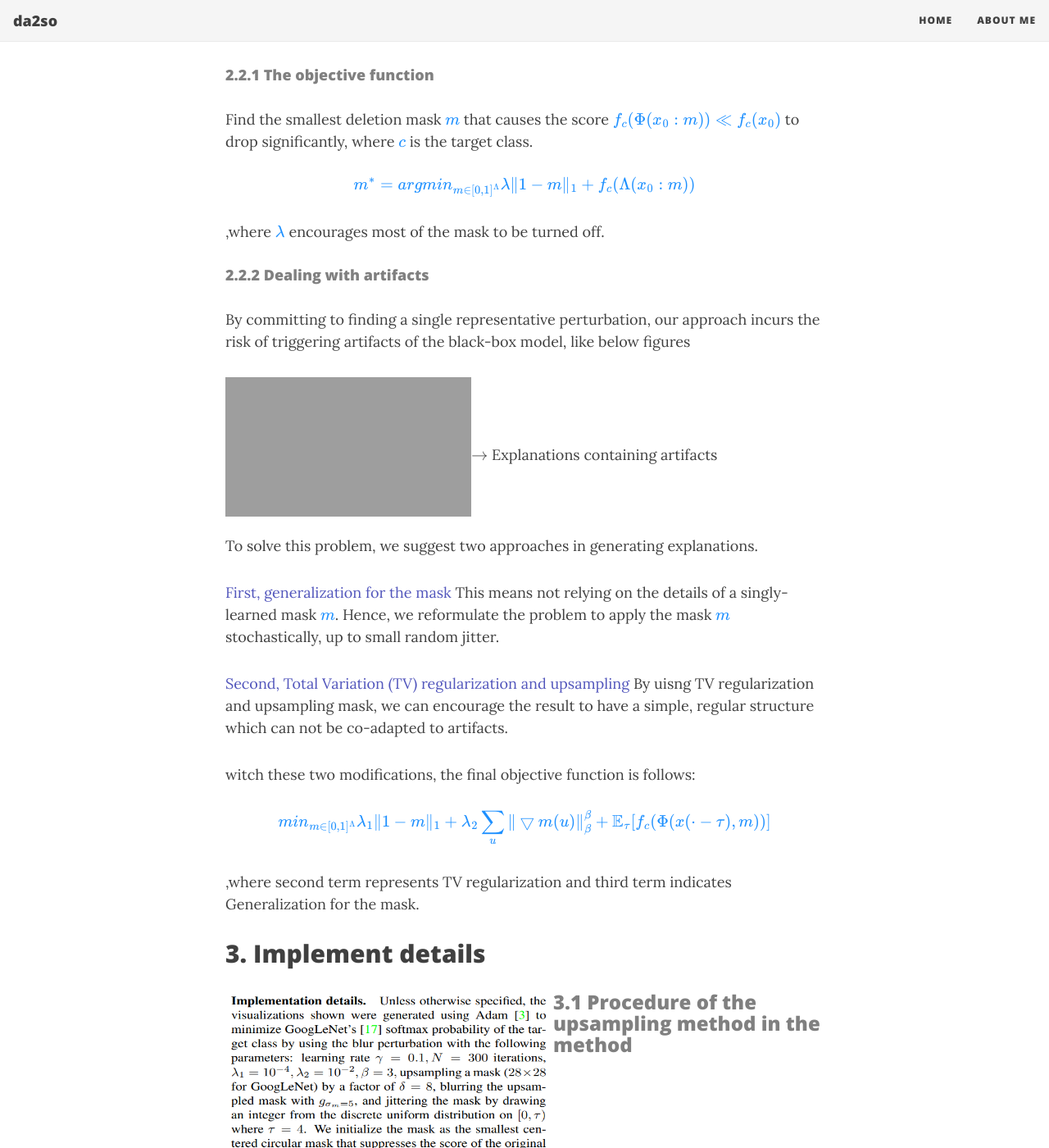
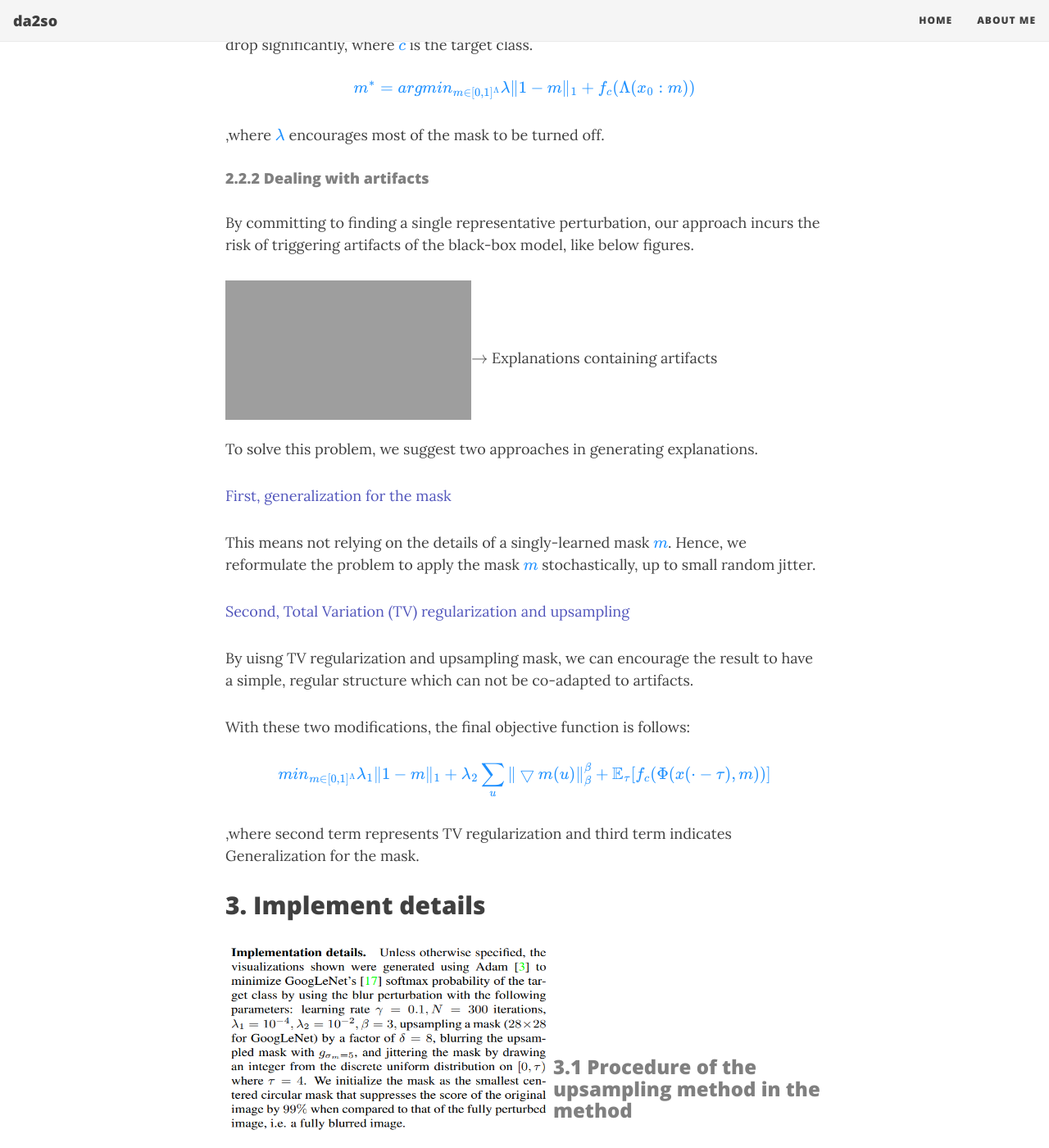
Before and after one commit to da2so/da2so.github.io, a Jekyll site: the page built from _posts/2020-08-11-Meaningful_Perturbation.md, in a window 1280 px wide and 1400 px high, scrolled down 2511 px. Shown: the whole window at 82% size. Built offline with Jekyll 4.4.1, drawn with Linux system fonts in a browser that asks for light colours; nearby versions of some CDN libraries; formulas are drawn with MathJax 3.

Commit message:
Update 2020-08-11-Meaningful_Perturbation.md

```diff
--- a/_posts/2020-08-11-Meaningful_Perturbation.md
+++ b/_posts/2020-08-11-Meaningful_Perturbation.md
@@ -16,7 +16,7 @@
 
 To gratify this curiosity, we aim to find <span style="background-color: #A4FF21">the important regions of an input image</span> to classify it as "dog" class.
 
-\text{<span style="color: red">\\[\downarrow \text{The idea}\\] </span>
+<span style="color: red">\\[\downarrow \text{The idea}\\] </span>
 
 If we find and remove <span style="background-color: #A4FF21">the regions</span>, the probability of the prediction significantly gets lower.
 
@@ -31,6 +31,8 @@
 
 
 ## 2. How to find the important regions to be classified as a target class?
+
+
 ### <span style="color:gray">2.1 Problem definition </span>
 
 * Input image: <span style="color:DodgerBlue">$x_0$</span>
@@ -38,7 +40,7 @@
 * Target class: <span style="color:DodgerBlue">$c$</span>
 * Prediction score for the target class: <span style="color:DodgerBlue">$f_c(x_0)$</span>
 
-<br />
+
 ### <span style="color:gray">2.2 Methods </span>
 The goal is to find deletion (perturbation) regions that are maximally informative to the decision.
 
@@ -54,7 +56,7 @@
          x & \mbox{if $x \geq 0$};\\
         -x & \mbox{if $x < 0$}.\end{array} \right. \\]
 
-,where <span style="color:DodgerBlue">$u_0$</span> is an average color, <span style="color:DodgerBlue">$\eta(u)$</span> are i.i.d Gaussian noise samples for each pixel and <span style="color:DodgerBlue">$\sigma_0$</span> is the maximum isotropic standard deviation of the Gaussian blur kernel <span style="color:DodgerBlue">$g_\sigma$</span>
+,where <span style="color:DodgerBlue">$u_0$</span> is an average color, <span style="color:DodgerBlue">$\eta(u)$</span> are i.i.d Gaussian noise samples for each pixel and <span style="color:DodgerBlue">$\sigma_0$</span> is the maximum isotropic standard deviation of the Gaussian blur kernel <span style="color:DodgerBlue">$g_\sigma$</span>.
 
 
 | If <span style="color:DodgerBlue">$m(u)=1 \quad \rightarrow$</span> Preserve the original pixel |
@@ -72,7 +74,7 @@
 
 
 #### <span style="color:gray">2.2.2 Dealing with artifacts</span>
-By committing to finding a single representative perturbation, our approach incurs the risk of triggering artifacts of the black-box model, like below figures
+By committing to finding a single representative perturbation, our approach incurs the risk of triggering artifacts of the black-box model, like below figures.
 
 <img src="https://da2so.github.io/assets/post_img/2020-08-11-Meaningful_Perturbation/3.png" width="300" height="170" style="float: left">
 <br />
@@ -86,13 +88,15 @@
 
 
 <span style="color:#5256BC">First, generalization for the mask</span>
+
 This means not relying on the details of a singly-learned mask <span style="color:DodgerBlue">$m$</span>. Hence, we reformulate the problem to apply the mask <span style="color:DodgerBlue">$m$</span> stochastically, up to small random jitter.
 
 
 <span style="color:#5256BC">Second, Total Variation (TV) regularization and upsampling</span>
+
 By uisng TV regularization and upsampling mask, we can encourage the result to have a simple, regular structure which can not be co-adapted to artifacts.
 
-witch these two modifications, the final objective function is follows:
+With these two modifications, the final objective function is follows:
 
 <span style="color:DodgerBlue">\\[min_{m \in [0,1]^\Lambda} \lambda_1 \Vert 1-m \Vert_1 + \lambda_2 \sum_u \Vert \bigtriangledown m(u) \Vert^\beta_\beta + \mathbb{E}_\tau \[ f_c(\Phi (x( \cdot -\tau), m)) \] \\] </span>
 
@@ -103,6 +107,11 @@
 
 <img src="https://da2so.github.io/assets/post_img/2020-08-11-Meaningful_Perturbation/4.png" width="400" height="230" style="float: left">
 
+<br />
+<br />
+<br />
+<br />
+
 ### <span style="color:gray">3.1 Procedure of the upsampling method in the method</span>
 
 
```
